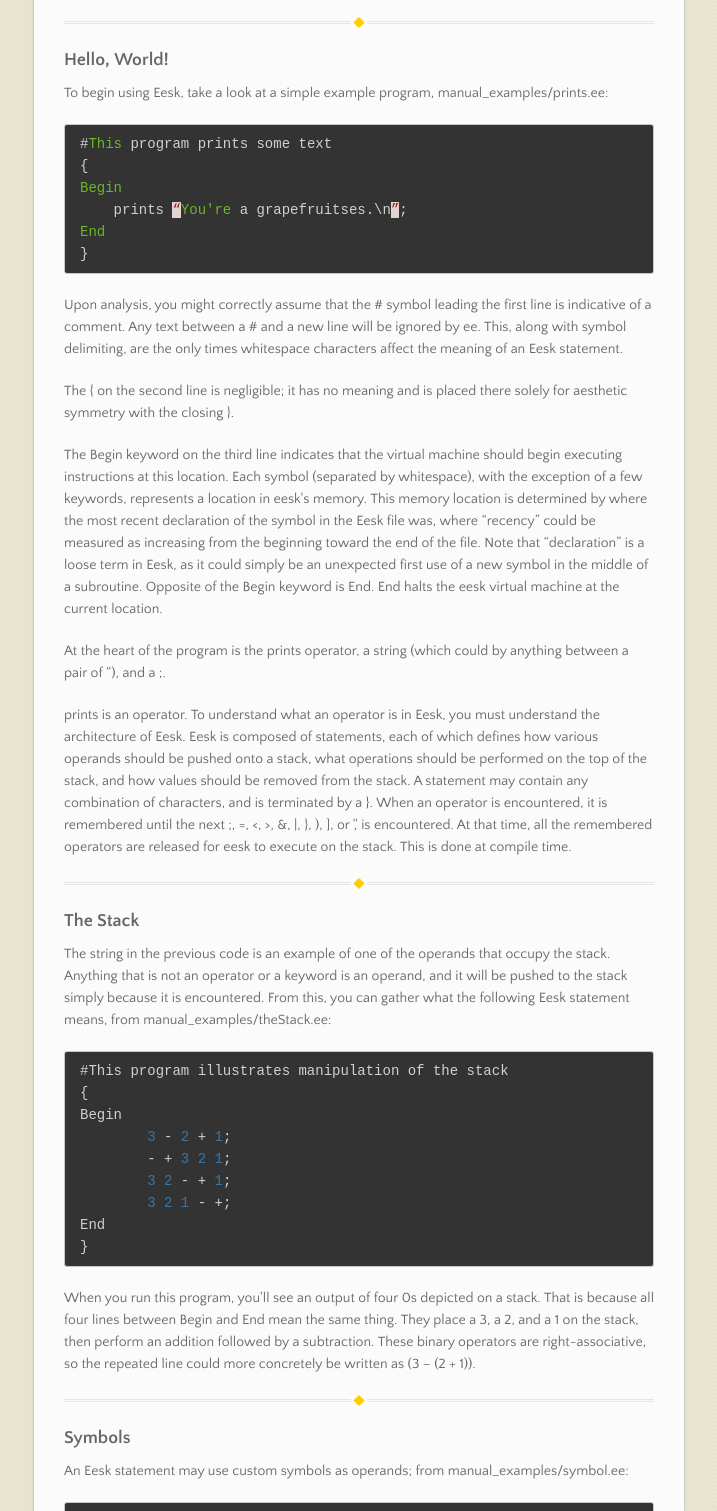
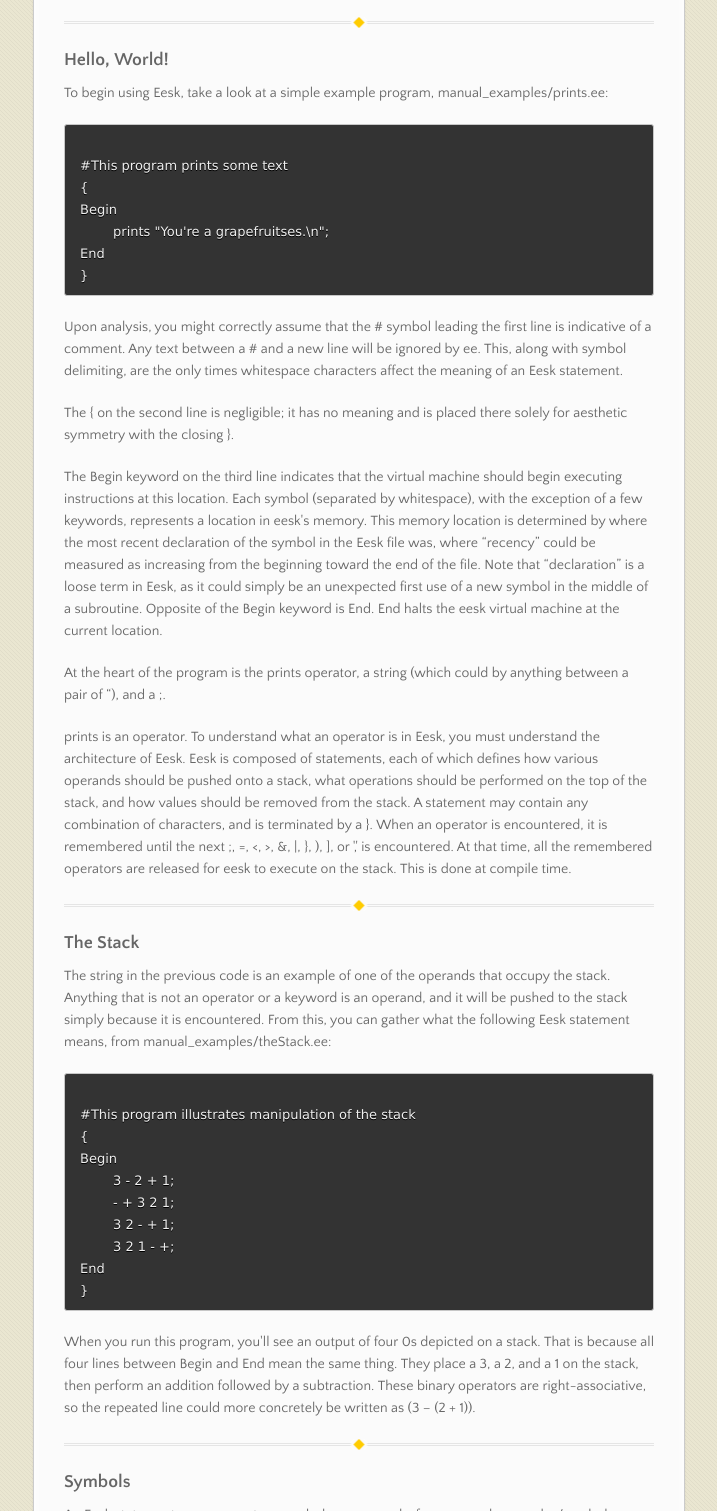
Before and after one commit to theronrabe/eesk, a plain HTML site: page manual.html in a window 1280 px wide. Shown: the part 982-2493 px from the top of the page, without its empty margins (282-999 px from the left). Drawn offline with nearby package versions, Linux system fonts and the light colour scheme.

Commit message:
removed highlighting

```diff
--- a/manual.html
+++ b/manual.html
@@ -73,13 +73,14 @@
 
 <p>To begin using Eesk, take a look at a simple example program, manual_examples/prints.ee:</p>
 
-<div class="highlight"><pre><span class="o">#</span><span class="kt">This</span> <span class="n">program</span> <span class="n">prints</span> <span class="n">some</span> <span class="n">text</span>
-<span class="p">{</span>
-<span class="kt">Begin</span>
-    <span class="n">prints</span> <span class="err">“</span><span class="kt">You're</span> <span class="n">a</span> <span class="n">grapefruitses</span><span class="o">.\</span><span class="n">n</span><span class="err">”</span><span class="p">;</span>
-<span class="kt">End</span>
-<span class="p">}</span>
-</pre></div>
+<pre><code>
+#This program prints some text
+{
+Begin
+	prints "You're a grapefruitses.\n";
+End
+}
+</code></pre>
 
 <p>Upon analysis, you might correctly assume that the # symbol leading the first line is indicative of a comment. Any text between a # and a new line will be ignored by ee. This, along with symbol delimiting, are the only times whitespace characters affect the meaning of an Eesk statement.</p>
 
@@ -96,16 +97,17 @@
 
 <p>The string in the previous code is an example of one of the operands that occupy the stack. Anything that is not an operator or a keyword is an operand, and it will be pushed to the stack simply because it is encountered. From this, you can gather what the following Eesk statement means, from manual_examples/theStack.ee:</p>
 
-<div class="highlight"><pre><span class="o">#</span><span class="n">This</span> <span class="n">program</span> <span class="n">illustrates</span> <span class="n">manipulation</span> <span class="n">of</span> <span class="n">the</span> <span class="n">stack</span>
-<span class="p">{</span>
-<span class="n">Begin</span>
-        <span class="mi">3</span> <span class="o">-</span> <span class="mi">2</span> <span class="o">+</span> <span class="mi">1</span><span class="p">;</span>
-        <span class="o">-</span> <span class="o">+</span> <span class="mi">3</span> <span class="mi">2</span> <span class="mi">1</span><span class="p">;</span>
-        <span class="mi">3</span> <span class="mi">2</span> <span class="o">-</span> <span class="o">+</span> <span class="mi">1</span><span class="p">;</span>
-        <span class="mi">3</span> <span class="mi">2</span> <span class="mi">1</span> <span class="o">-</span> <span class="o">+</span><span class="p">;</span>
-<span class="n">End</span>
-<span class="p">}</span>
-</pre></div>
+<pre><code>
+#This program illustrates manipulation of the stack
+{
+Begin
+	3 - 2 + 1;
+	- + 3 2 1;
+	3 2 - + 1;
+	3 2 1 - +;
+End
+}
+</code></pre>
 
 <p>When you run this program, you'll see an output of four 0s depicted on a stack. That is because all four lines between Begin and End mean the same thing. They place a 3, a 2, and a 1 on the stack, then perform an addition followed by a subtraction. These binary operators are right-associative, so the repeated line could more concretely be written as (3 – (2 + 1)).</p>
 
```
